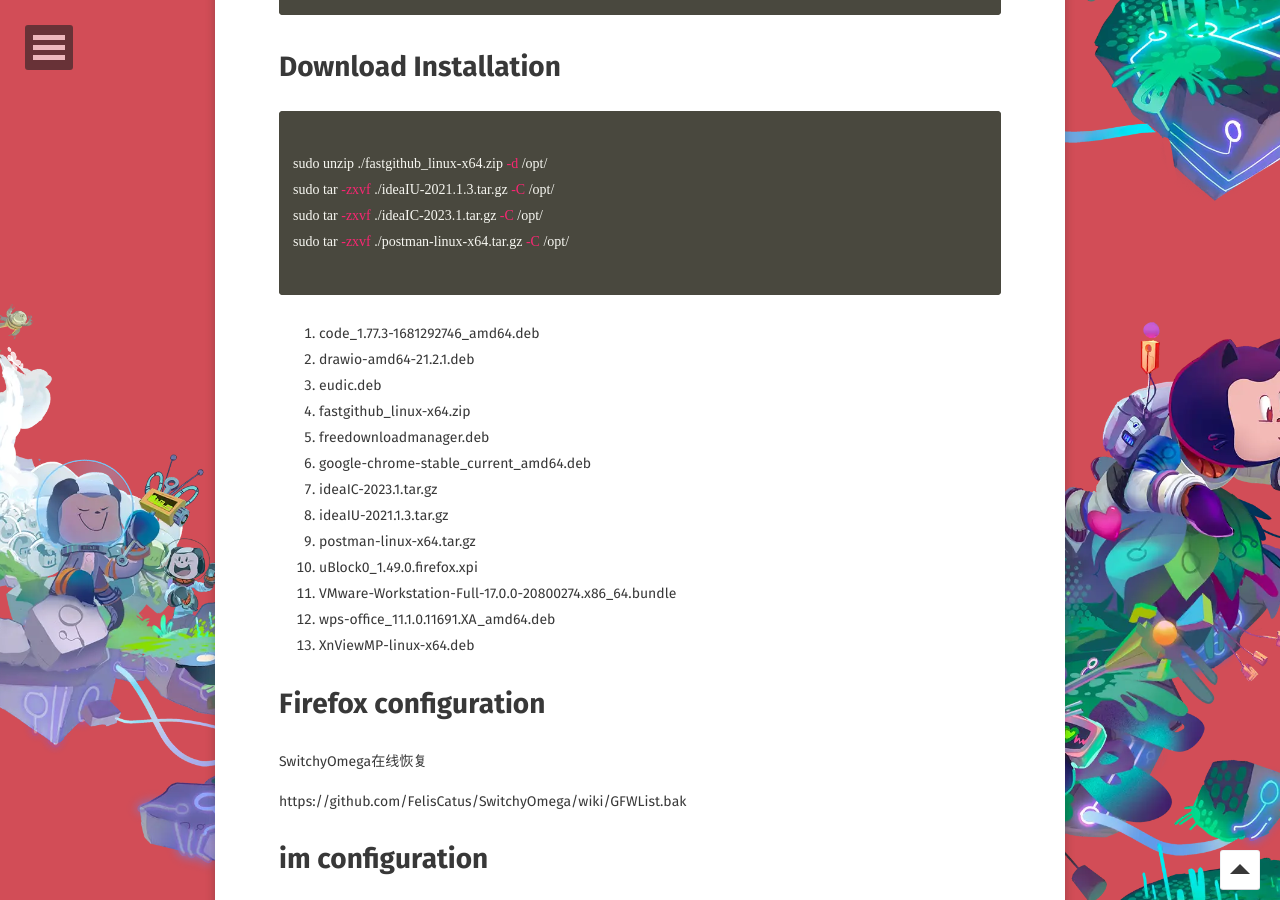
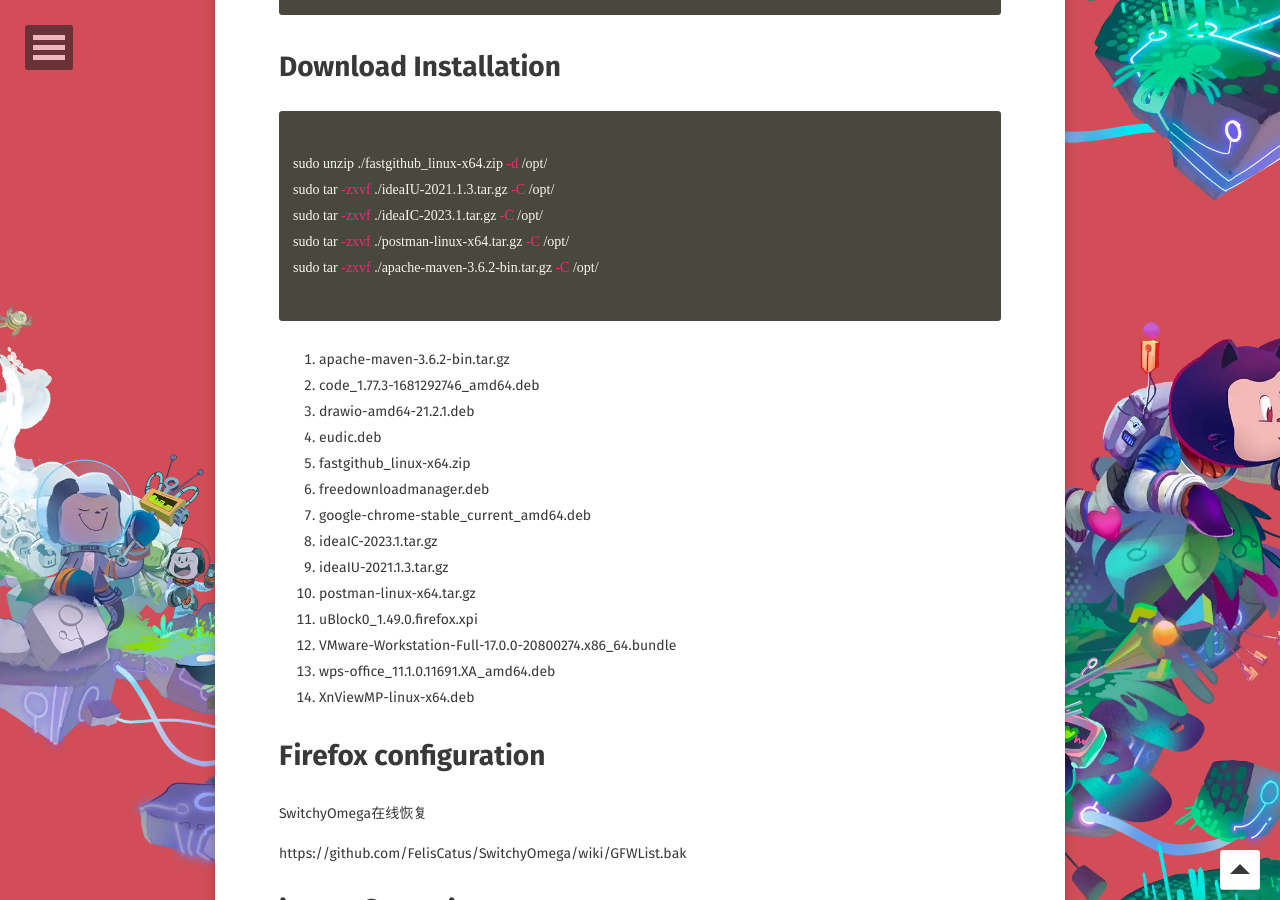
Before and after one commit to WebPavel/WebPavel.github.io, a Jekyll site: the page built from _posts/2023-04-26-Debian-My-Favorite.md, in a window 1280 px wide and 900 px high, scrolled down 688 px. Built offline with Jekyll 4.4.1, drawn with Linux system fonts in a browser that asks for light colours; some web fonts are replaced.

Commit message:
Update 2023-04-26-Debian-My-Favorite.md

````diff
--- a/_posts/2023-04-26-Debian-My-Favorite.md
+++ b/_posts/2023-04-26-Debian-My-Favorite.md
@@ -30,9 +30,11 @@
 sudo tar -zxvf ./ideaIU-2021.1.3.tar.gz -C /opt/
 sudo tar -zxvf ./ideaIC-2023.1.tar.gz -C /opt/
 sudo tar -zxvf ./postman-linux-x64.tar.gz -C /opt/
+sudo tar -zxvf ./apache-maven-3.6.2-bin.tar.gz -C /opt/
 
 ```
 
+0. apache-maven-3.6.2-bin.tar.gz
 1. code_1.77.3-1681292746_amd64.deb
 2. drawio-amd64-21.2.1.deb
 3. eudic.deb
````
